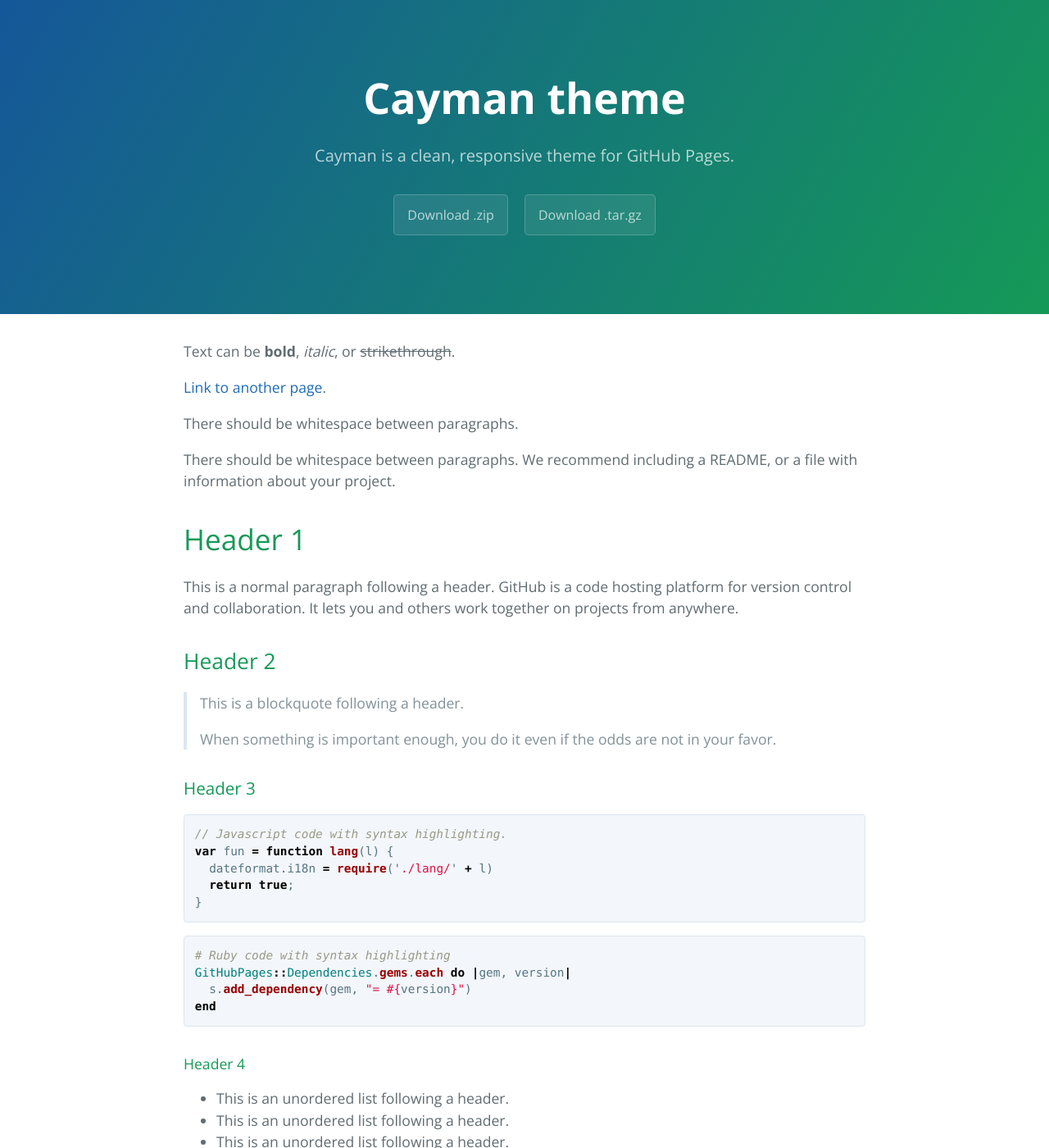
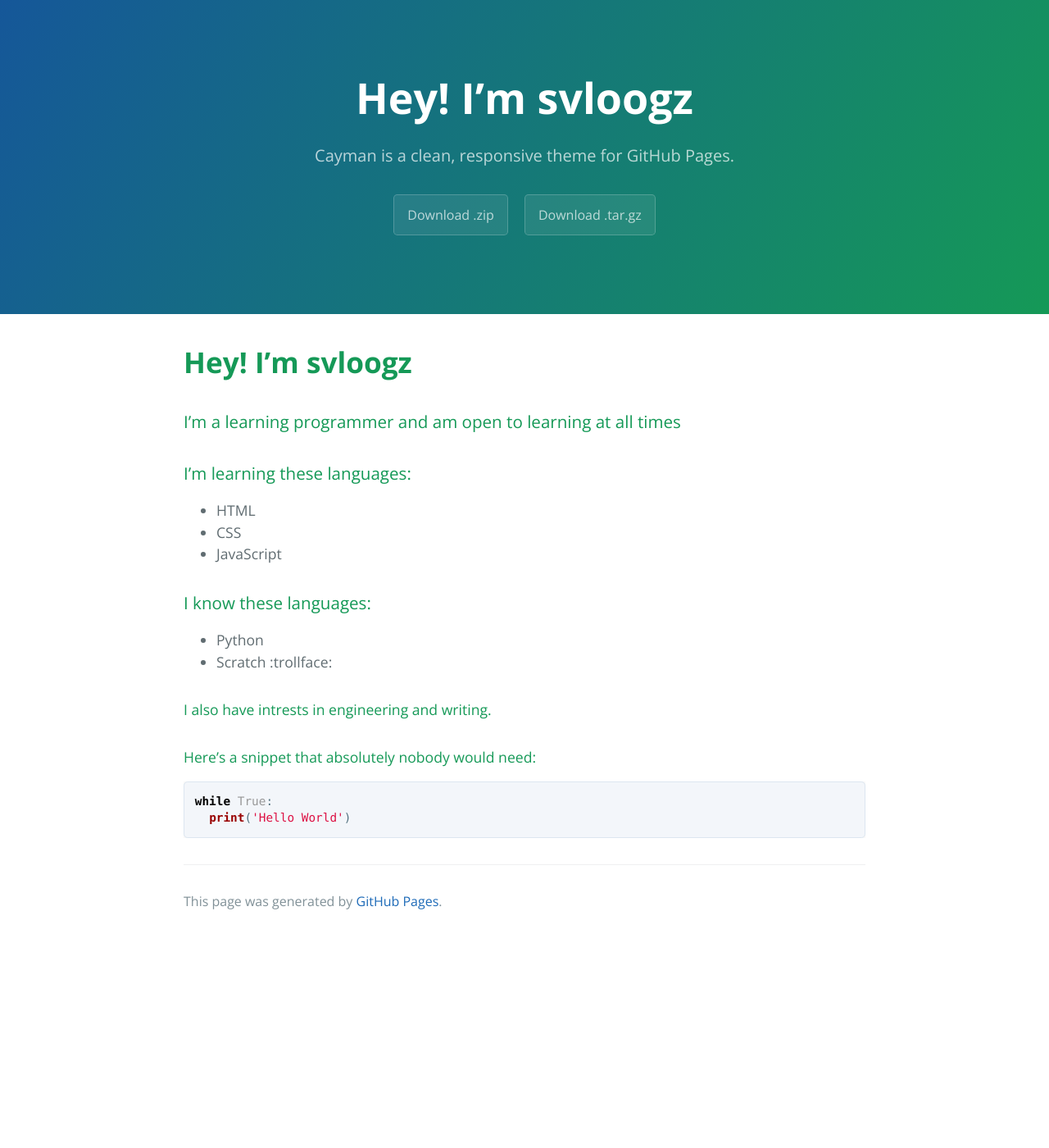
Before and after one commit to slvoog/slvoog.github.io, a Jekyll site: the page built from index.md, in a window 1280 px wide and 1400 px high. Shown: the whole window at 82% size. Built offline with Jekyll 4.4.1, drawn with Linux system fonts in a browser that asks for light colours; our own code applies the rules of GitHub Pages for plain Markdown files; some of the changed text lies outside the part shown.

Commit message:
Update index.md

````diff
--- a/index.md
+++ b/index.md
@@ -2,122 +2,22 @@
 layout: default
 ---
 
-Text can be **bold**, _italic_, or ~~strikethrough~~.
+# **Hey!** **I'm svloogz**
+### I'm a learning programmer and am open to learning at all times
 
-[Link to another page](./another-page.html).
+### I'm learning these languages:
+- HTML
+- CSS
+- JavaScript
 
-There should be whitespace between paragraphs.
+### I know these languages:
+- Python
+- Scratch :trollface:
 
-There should be whitespace between paragraphs. We recommend including a README, or a file with information about your project.
+#### I also have intrests in engineering and writing.
 
-# Header 1
-
-This is a normal paragraph following a header. GitHub is a code hosting platform for version control and collaboration. It lets you and others work together on projects from anywhere.
-
-## Header 2
-
-> This is a blockquote following a header.
->
-> When something is important enough, you do it even if the odds are not in your favor.
-
-### Header 3
-
-```js
-// Javascript code with syntax highlighting.
-var fun = function lang(l) {
-  dateformat.i18n = require('./lang/' + l)
-  return true;
-}
-```
-
-```ruby
-# Ruby code with syntax highlighting
-GitHubPages::Dependencies.gems.each do |gem, version|
-  s.add_dependency(gem, "= #{version}")
-end
-```
-
-#### Header 4
-
-*   This is an unordered list following a header.
-*   This is an unordered list following a header.
-*   This is an unordered list following a header.
-
-##### Header 5
-
-1.  This is an ordered list following a header.
-2.  This is an ordered list following a header.
-3.  This is an ordered list following a header.
-
-###### Header 6
-
-| head1        | head two          | three |
-|:-------------|:------------------|:------|
-| ok           | good swedish fish | nice  |
-| out of stock | good and plenty   | nice  |
-| ok           | good `oreos`      | hmm   |
-| ok           | good `zoute` drop | yumm  |
-
-### There's a horizontal rule below this.
-
-* * *
-
-### Here is an unordered list:
-
-*   Item foo
-*   Item bar
-*   Item baz
-*   Item zip
-
-### And an ordered list:
-
-1.  Item one
-1.  Item two
-1.  Item three
-1.  Item four
-
-### And a nested list:
-
-- level 1 item
-  - level 2 item
-  - level 2 item
-    - level 3 item
-    - level 3 item
-- level 1 item
-  - level 2 item
-  - level 2 item
-  - level 2 item
-- level 1 item
-  - level 2 item
-  - level 2 item
-- level 1 item
-
-### Small image
-
-![Octocat](https://github.githubassets.com/images/icons/emoji/octocat.png)
-
-### Large image
-
-![Branching](https://guides.github.com/activities/hello-world/branching.png)
-
-
-### Definition lists can be used with HTML syntax.
-
-<dl>
-<dt>Name</dt>
-<dd>Godzilla</dd>
-<dt>Born</dt>
-<dd>1952</dd>
-<dt>Birthplace</dt>
-<dd>Japan</dd>
-<dt>Color</dt>
-<dd>Green</dd>
-</dl>
-
-```
-Long, single-line code blocks should not wrap. They should horizontally scroll if they are too long. This line should be long enough to demonstrate this.
-```
-
-```
-The final element.
-```
+#### Here's a snippet that absolutely nobody would need:
+~~~ python
+while True:
+  print('Hello World')
+~~~
````
